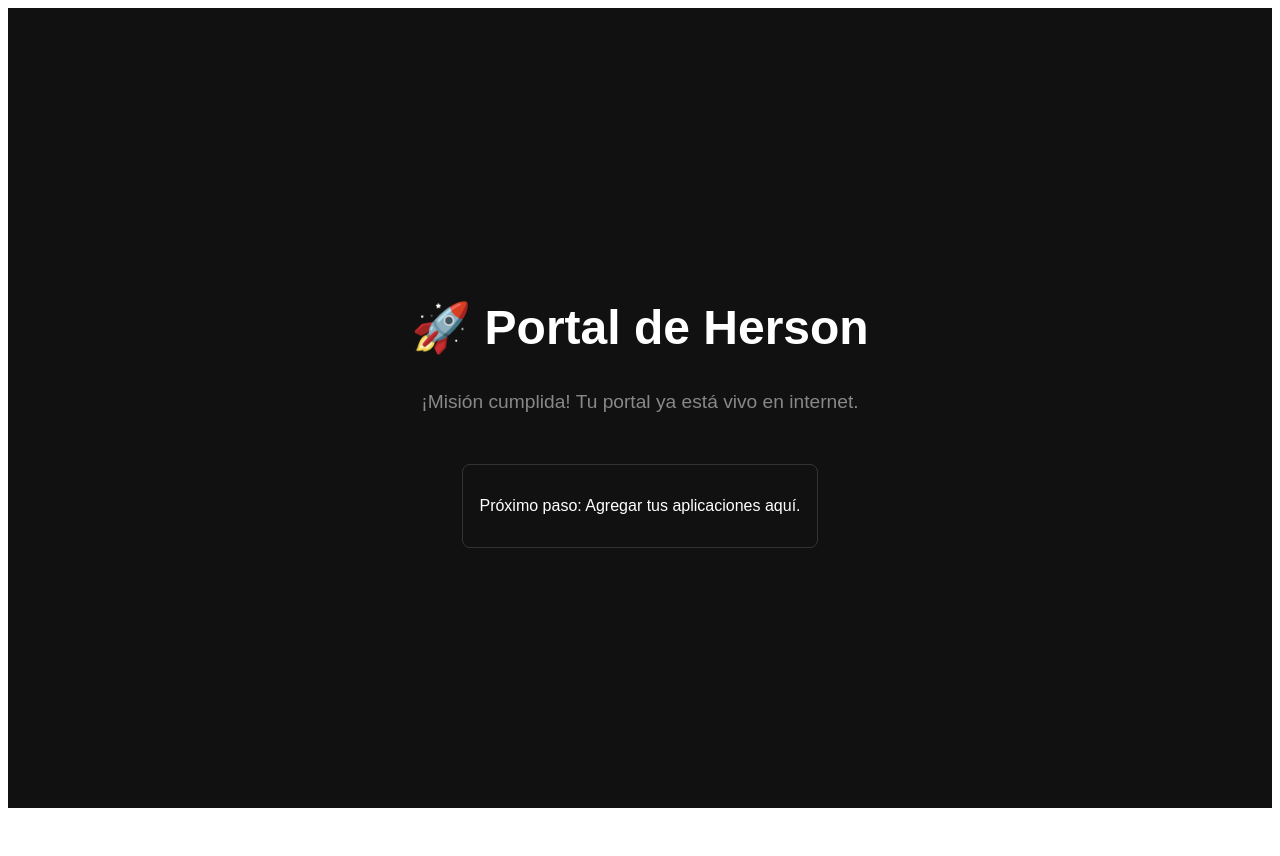
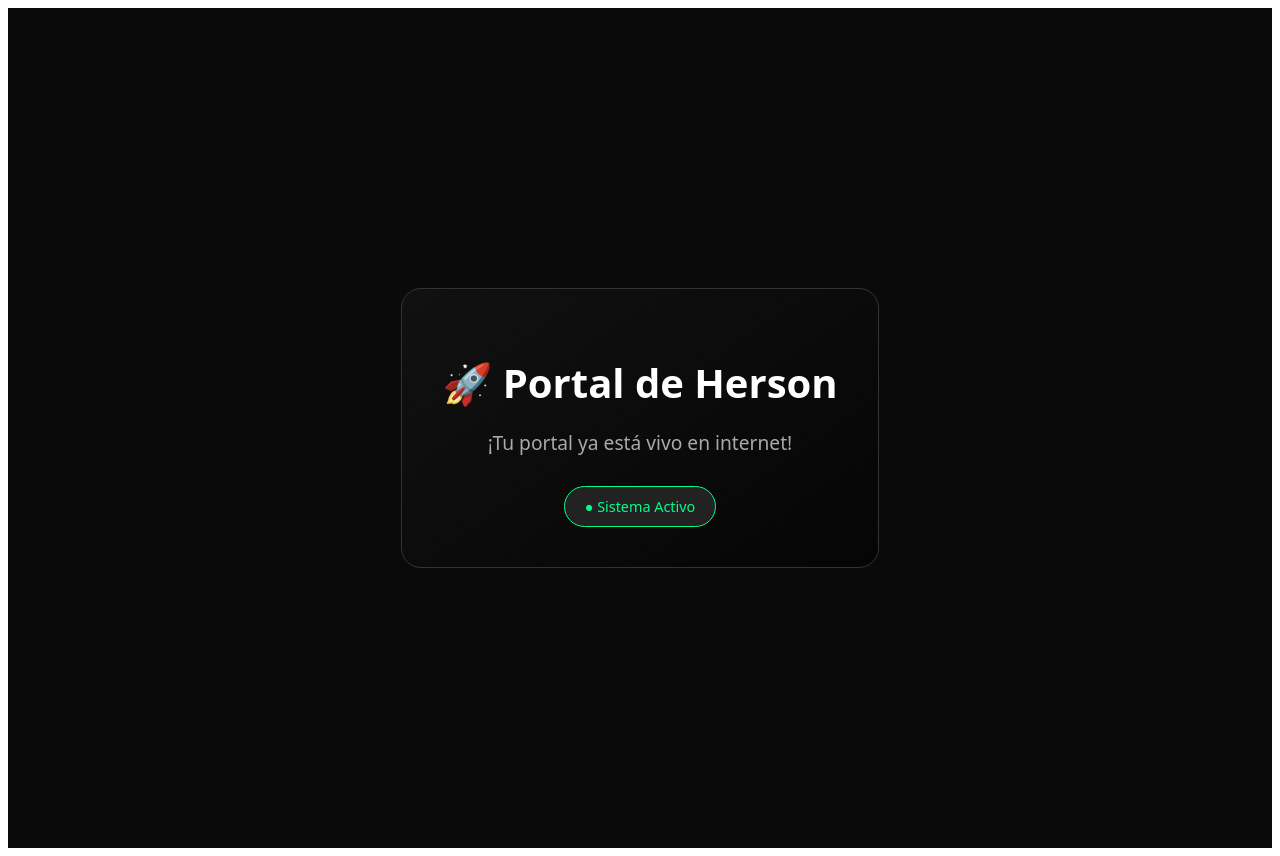
Before and after one commit to hersonsalgado08-beep/mi-portal-apps, a Next.js app: page / in a window 1280 px wide. Before the commit the page ends 816 px from the top, so only its background shows below. Built offline with nearby package versions, Linux system fonts and the light colour scheme.

Commit message:
Update page.tsx

```diff
--- a/src/app/page.tsx
+++ b/src/app/page.tsx
@@ -1,26 +1,38 @@
 export default function Page() {
   return (
     <div style={{
-      backgroundColor: '#111',
+      backgroundColor: '#0a0a0a',
       color: 'white',
       minHeight: '100vh',
       display: 'flex',
       flexDirection: 'column',
       alignItems: 'center',
       justifyContent: 'center',
-      fontFamily: 'sans-serif'
+      fontFamily: 'system-ui, sans-serif',
+      textAlign: 'center',
+      padding: '20px'
     }}>
-      <h1 style={{ fontSize: '3rem', marginBottom: '1rem' }}>🚀 Portal de Herson</h1>
-      <p style={{ fontSize: '1.2rem', color: '#888' }}>
-        ¡Misión cumplida! Tu portal ya está vivo en internet.
-      </p>
       <div style={{
-        marginTop: '2rem',
-        padding: '1rem',
+        padding: '40px',
+        borderRadius: '20px',
         border: '1px solid #333',
-        borderRadius: '8px'
+        background: 'linear-gradient(145deg, #111, #050505)'
       }}>
-        <p>Próximo paso: Agregar tus aplicaciones aquí.</p>
+        <h1 style={{ fontSize: '2.5rem', marginBottom: '10px' }}>🚀 Portal de Herson</h1>
+        <p style={{ fontSize: '1.2rem', color: '#aaa', marginBottom: '30px' }}>
+          ¡Tu portal ya está vivo en internet!
+        </p>
+        <div style={{
+          display: 'inline-block',
+          padding: '10px 20px',
+          borderRadius: '50px',
+          backgroundColor: '#222',
+          fontSize: '0.9rem',
+          color: '#00ff88',
+          border: '1px solid #00ff88'
+        }}>
+          ● Sistema Activo
+        </div>
       </div>
     </div>
   )
```
